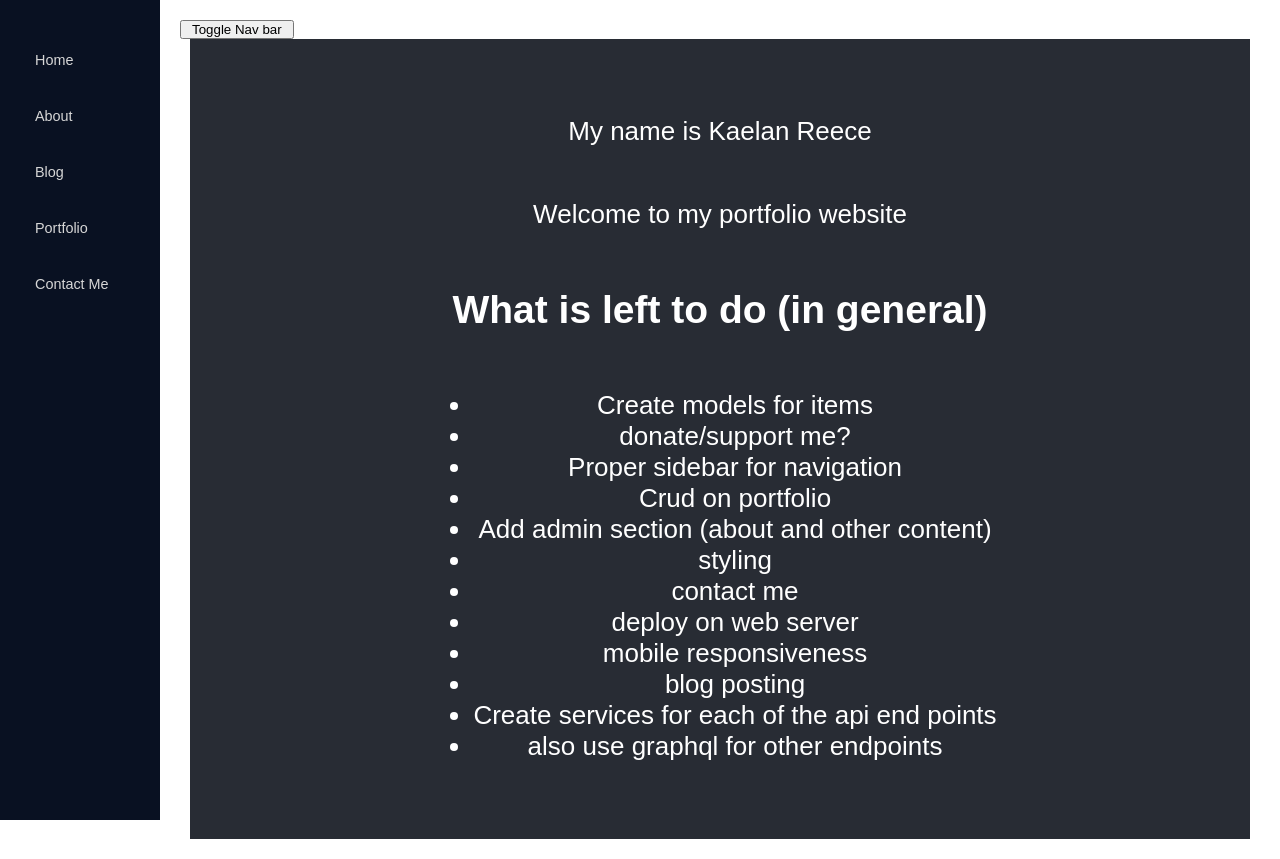
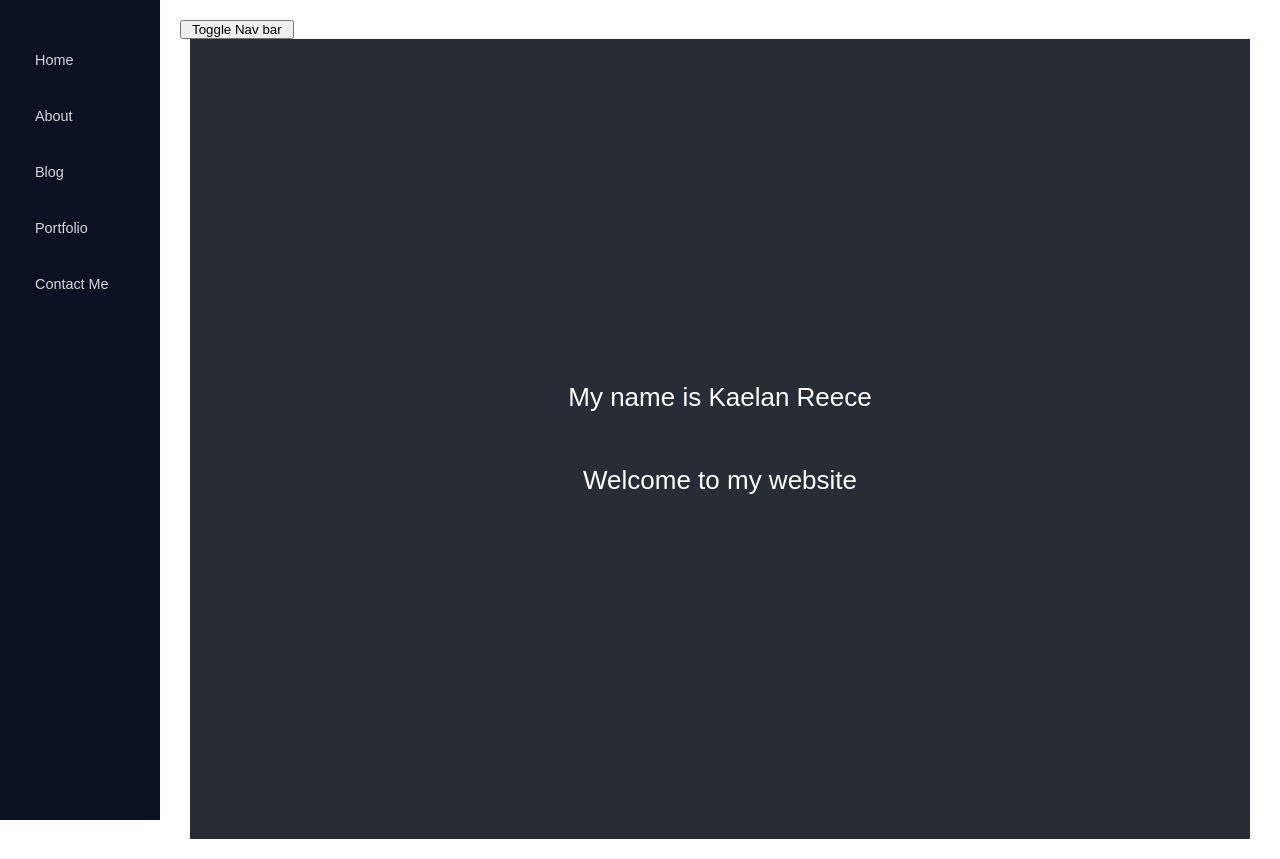
Before and after one commit to kaelanhr/PortfolioSite, a React (Create React App) app in the folder ClientApp/: page / in a window 1280 px wide. Built offline with nearby package versions, Linux system fonts and the light colour scheme.

Commit message:
added user information to the store which can now be set, username is now displayed on the admin page. Temporarily moved the todo list out of the home page and into the admin component.

```diff
--- a/ClientApp/src/Components/Pages/Admin.tsx
+++ b/ClientApp/src/Components/Pages/Admin.tsx
@@ -1,10 +1,30 @@
 import React, { Component } from 'react'
+import { store } from '../store'
 
 export default class Admin extends Component {
+	constructor(props: any) {
+		super(props);
+
+	}
 	render() {
 		return (
 			<div>
+				<p>Hello {store.userData.userName}</p>
 				<p>TODO: Admin Page Component</p>
+
+				<h2>What is left to do (in general)</h2>
+				<ul>
+					<li>donate/support me?</li>
+					<li>Crud on portfolio</li>
+					<li>Add admin section (about and other content)</li>
+					<li>styling</li>
+					<li>contact me</li>
+					<li>deploy on web server</li>
+					<li>mobile responsiveness</li>
+					<li>blog posting</li>
+					<li>Create services for each of the api end points</li>
+					<li>also use graphql for other endpoints</li>
+				</ul>
 			</div>
 		)
 	}
--- a/ClientApp/src/Components/Pages/Home.tsx
+++ b/ClientApp/src/Components/Pages/Home.tsx
@@ -6,23 +6,8 @@ export default function Home() {
 			<header className="App-header">
 				<p>My name is Kaelan Reece</p>
 				<p>
-					Welcome to my portfolio website
-								</p>
-				<h2>What is left to do (in general)</h2>
-				<ul>
-					<li>Create models for items</li>
-					<li>donate/support me?</li>
-					<li>Proper sidebar for navigation</li>
-					<li>Crud on portfolio</li>
-					<li>Add admin section (about and other content)</li>
-					<li>styling</li>
-					<li>contact me</li>
-					<li>deploy on web server</li>
-					<li>mobile responsiveness</li>
-					<li>blog posting</li>
-					<li>Create services for each of the api end points</li>
-					<li>also use graphql for other endpoints</li>
-				</ul>
+					Welcome to my website
+				</p>
 			</header>
 		</div>
 	)
--- a/ClientApp/src/Components/store.tsx
+++ b/ClientApp/src/Components/store.tsx
@@ -1,5 +1,6 @@
 import React, { Component } from 'react'
 import { action, observable, computed } from 'mobx';
+import axios from 'axios';
 import { observer } from 'mobx-react';
 import { History } from 'history';
 
@@ -9,7 +10,7 @@ export interface IUserState {
 
 interface IUserData {
 	email: string
-	username: string
+	userName: string
 	userGroups: IGroupData[]
 }
 
@@ -21,6 +22,9 @@ export class Store {
 	@observable
 	isLoggedIn: boolean = false
 
+	@observable
+	userData: IUserData = { email: "", userName: "", userGroups: [] };
+
 	@computed get checkLoggedIn() {
 		return this.isLoggedIn;
 	}
@@ -29,6 +33,24 @@ export class Store {
 
 	@action setUserLogin(status: boolean) {
 		this.isLoggedIn = status;
+		this.setUserInformation();
+	}
+
+	@action setUserInformation(): IUserData {
+		axios.get('/Identity/Account/me')
+			.then(response => {
+				console.log(response);
+				if (response.status == 200) {
+					const data: IUserData = response.data;
+					this.userData.email = data.email;
+					this.userData.userGroups = data.userGroups;
+					this.userData.userName = data.userName;
+				}
+			})
+			.catch(error => {
+				console.log(error);
+			});
+		return { email: "", userName: "", userGroups: [] }
 	}
 }
 
```
